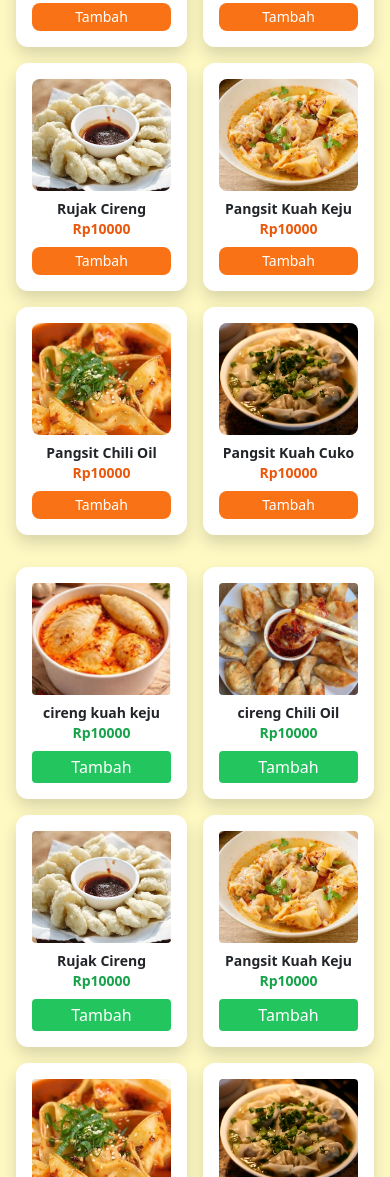
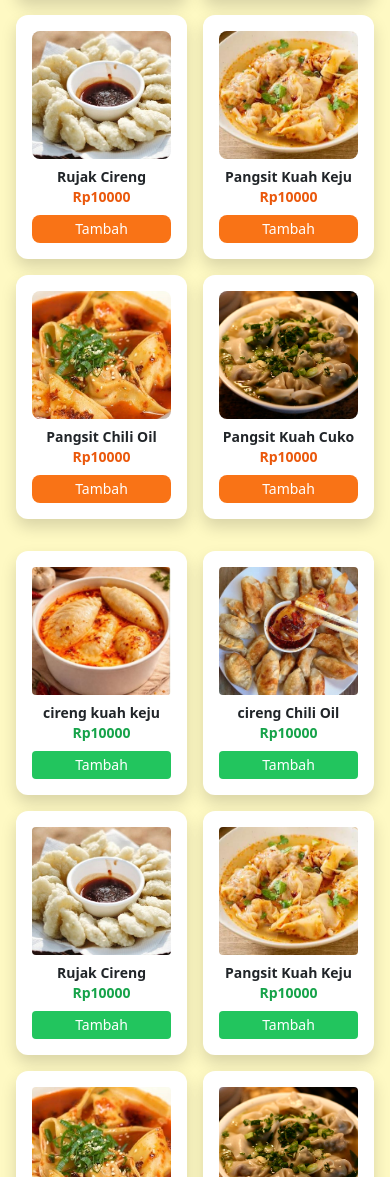
Before and after one commit to avararose-tech/Cipang-BOOM, a plain HTML site: page index.html in a window 390 px wide. Shown: the part 823-2000 px from the top of the page. Drawn offline with nearby package versions, Linux system fonts and the light colour scheme.

Commit message:
Add files via upload

```diff
--- a/index.html
+++ b/index.html
@@ -2,6 +2,7 @@
 <html lang="id">
 <head>
   <meta charset="UTF-8">
+  <meta name="viewport" content="width=device-width, initial-scale=1.0">
   <title>CIPANG BOOM</title>
   <script src="https://cdn.tailwindcss.com"></script>
   <link href="https://cdn.jsdelivr.net/npm/bootstrap@5.1.3/dist/css/bootstrap.min.css" rel="stylesheet" integrity="sha384-1BmE4kWBq78iYhFldvKuhfTAU6auU8tT94WrHftjDbrCEXSU1oBoqyl2QvZ6jIW3" crossorigin="anonymous">
@@ -25,14 +26,14 @@
   </nav>
 
   <!-- Mobile Menu -->
-  <div id="mobileMenu" class="hidden bg-orange-400 text-white p-4 md:hidden">
+  <div id="mobileMenu" class="hidden fixed top-16 left-0 w-full bg-orange-400 text-white p-4 z-50 md:hidden">
     <a href="#menu" class="block mb-2">Menu</a>
-    <a href="#order" class="block">Pesan</a>
-    <a href="#promo" class="block">Menu Paket</a>
+    <a href="#order" class="block mb-2">Pesan</a>
+    <a href="#promo" class="block mb-2">Menu Paket</a>
   </div>
 
   <!-- Hero -->
-  <section class="text-center py-8 bg-white shadow mt-16">
+  <section class="text-center py-8 bg-white shadow">
     <style>
       .carousel-img {
         height: 300px;
@@ -105,7 +106,7 @@
 
     <div class="bg-white p-3 rounded-xl shadow text-center produk">
       <img src="cireng kuah keju.jpeg"
-        class="w-full h-28 object-cover rounded-lg mb-2">
+        class="w-full h-32 md:h-28 object-cover rounded-lg mb-2">
       <h3 class="nama font-semibold text-sm">Cireng Kuah Keju</h3>
       <p class="text-orange-600 font-bold text-sm">Rp10000</p>
       <button onclick="tambahKeKeranjang('Cireng Kuah Keju', 10000)"
@@ -116,7 +117,7 @@
 
     <div class="bg-white p-3 rounded-xl shadow text-center produk">
       <img src="cireng chili oil.jpeg"
-        class="w-full h-28 object-cover rounded-lg mb-2">
+        class="w-full h-32 md:h-28 object-cover rounded-lg mb-2">
       <h3 class="nama font-semibold text-sm">Cireng Chili Oil</h3>
       <p class="text-orange-600 font-bold text-sm">Rp10000</p>
       <button onclick="tambahKeKeranjang('Cireng Chili Oil', 10000)"
@@ -127,7 +128,7 @@
 
     <div class="bg-white p-3 rounded-xl shadow text-center produk">
       <img src="rujak cireng.jpeg"
-        class="w-full h-28 object-cover rounded-lg mb-2">
+        class="w-full h-32 md:h-28 object-cover rounded-lg mb-2">
       <h3 class="nama font-semibold text-sm">Rujak Cireng</h3>
       <p class="text-orange-600 font-bold text-sm">Rp10000</p>
       <button onclick="tambahKeKeranjang('Cireng Rujak', 10000)"
@@ -138,7 +139,7 @@
 
     <div class="bg-white p-3 rounded-xl shadow text-center produk">
       <img src="Pangsit Kuah keju.jpg"
-        class="w-full h-28 object-cover rounded-lg mb-2">
+        class="w-full h-32 md:h-28 object-cover rounded-lg mb-2">
       <h3 class="nama font-semibold text-sm">Pangsit Kuah Keju</h3>
       <p class="text-orange-600 font-bold text-sm">Rp10000</p>
       <button onclick="tambahKeKeranjang('Pangsit Kuah Keju', 10000)"
@@ -149,7 +150,7 @@
 
     <div class="bg-white p-3 rounded-xl shadow text-center produk">
       <img src="pangsit chili oil.jpeg"
-        class="w-full h-28 object-cover rounded-lg mb-2">
+        class="w-full h-32 md:h-28 object-cover rounded-lg mb-2">
       <h3 class="nama font-semibold text-sm">Pangsit Chili Oil</h3>
       <p class="text-orange-600 font-bold text-sm">Rp10000</p>
       <button onclick="tambahKeKeranjang('Pangsit Kuah Keju', 10000)"
@@ -160,7 +161,7 @@
 
     <div class="bg-white p-3 rounded-xl shadow text-center produk">
       <img src="pangsit kuah cuko.jpg"
-        class="w-full h-28 object-cover rounded-lg mb-2">
+        class="w-full h-32 md:h-28 object-cover rounded-lg mb-2">
       <h3 class="nama font-semibold text-sm">Pangsit Kuah Cuko</h3>
       <p class="text-orange-600 font-bold text-sm">Rp10000</p>
       <button onclick="tambahKeKeranjang('Pangsit Kuah Cuko', 10000)"
@@ -176,46 +177,46 @@
 
     <!-- cireng -->
     <div class="produk bg-white p-3 rounded-xl shadow text-center" data-kategori="cireng">
-      <img src="cireng kuah keju.jpeg" class="w-full h-28 object-cover rounded mb-2">
+      <img src="cireng kuah keju.jpeg" class="w-full h-32 md:h-28 object-cover rounded mb-2">
       <h3 class="nama font-semibold text-sm">cireng kuah keju</h3>
       <p class="text-green-600 font-bold text-sm">Rp10000</p>
-      <button onclick="tambahKeKeranjang('cireng kuah keju',10000)" class="mt-2 w-full bg-green-500 text-white py-1 rounded">Tambah</button>
+      <button onclick="tambahKeKeranjang('cireng kuah keju',10000)" class="mt-2 w-full bg-green-500 text-white py-1 rounded text-sm">Tambah</button>
     </div>
 
     <div class="produk bg-white p-3 rounded-xl shadow text-center" data-kategori="cireng">
-      <img src="cireng chili oil.jpeg" class="w-full h-28 object-cover rounded mb-2">
+      <img src="cireng chili oil.jpeg" class="w-full h-32 md:h-28 object-cover rounded mb-2">
       <h3 class="nama font-semibold text-sm">cireng Chili Oil</h3>
       <p class="text-green-600 font-bold text-sm">Rp10000</p>
-      <button onclick="tambahKeKeranjang('cireng Chili Oil',10000)" class="mt-2 w-full bg-green-500 text-white py-1 rounded">Tambah</button>
+      <button onclick="tambahKeKeranjang('cireng Chili Oil',10000)" class="mt-2 w-full bg-green-500 text-white py-1 rounded text-sm">Tambah</button>
     </div>
 
     <div class="produk bg-white p-3 rounded-xl shadow text-center" data-kategori="cireng">
-      <img src="rujak cireng.jpeg" class="w-full h-28 object-cover rounded mb-2">
+      <img src="rujak cireng.jpeg" class="w-full h-32 md:h-28 object-cover rounded mb-2">
       <h3 class="nama font-semibold text-sm">Rujak Cireng</h3>
       <p class="text-green-600 font-bold text-sm">Rp10000</p>
-      <button onclick="tambahKeKeranjang('Rujak Cireng',10000)" class="mt-2 w-full bg-green-500 text-white py-1 rounded">Tambah</button>
+      <button onclick="tambahKeKeranjang('Rujak Cireng',10000)" class="mt-2 w-full bg-green-500 text-white py-1 rounded text-sm">Tambah</button>
     </div>
 
     <!-- pangsit -->
     <div class="produk bg-white p-3 rounded-xl shadow text-center" data-kategori="pangsit">
-      <img src="Pangsit Kuah keju.jpg" class="w-full h-28 object-cover rounded mb-2">
+      <img src="Pangsit Kuah keju.jpg" class="w-full h-32 md:h-28 object-cover rounded mb-2">
       <h3 class="nama font-semibold text-sm">Pangsit Kuah Keju</h3>
       <p class="text-green-600 font-bold text-sm">Rp10000</p>
-      <button onclick="tambahKeKeranjang('pangsit kuah keju',10000)" class="mt-2 w-full bg-green-500 text-white py-1 rounded">Tambah</button>
+      <button onclick="tambahKeKeranjang('pangsit kuah keju',10000)" class="mt-2 w-full bg-green-500 text-white py-1 rounded text-sm">Tambah</button>
     </div>
 
     <div class="produk bg-white p-3 rounded-xl shadow text-center" data-kategori="pangsit">
-      <img src="pangsit chili oil.jpeg" class="w-full h-28 object-cover rounded mb-2">
+      <img src="pangsit chili oil.jpeg" class="w-full h-32 md:h-28 object-cover rounded mb-2">
       <h3 class="nama font-semibold text-sm">Pangsit Chili Oil</h3>
       <p class="text-green-600 font-bold text-sm">Rp10000</p>
-      <button onclick="tambahKeKeranjang('Pangsit Chili Oil',10000)" class="mt-2 w-full bg-green-500 text-white py-1 rounded">Tambah</button>
+      <button onclick="tambahKeKeranjang('Pangsit Chili Oil',10000)" class="mt-2 w-full bg-green-500 text-white py-1 rounded text-sm">Tambah</button>
     </div>
 
     <div class="produk bg-white p-3 rounded-xl shadow text-center" data-kategori="pangsit">
-      <img src="pangsit kuah cuko.jpg" class="w-full h-28 object-cover rounded mb-2">
+      <img src="pangsit kuah cuko.jpg" class="w-full h-32 md:h-28 object-cover rounded mb-2">
       <h3 class="nama font-semibold text-sm">Pangsit Kuah Cuko</h3>
       <p class="text-green-600 font-bold text-sm">Rp10000</p>
-      <button onclick="tambahKeKeranjang('Pangsit kuah Cuko',10000)" class="mt-2 w-full bg-green-500 text-white py-1 rounded">Tambah</button>
+      <button onclick="tambahKeKeranjang('Pangsit kuah Cuko',10000)" class="mt-2 w-full bg-green-500 text-white py-1 rounded text-sm">Tambah</button>
     </div>
 
   </section>
```
